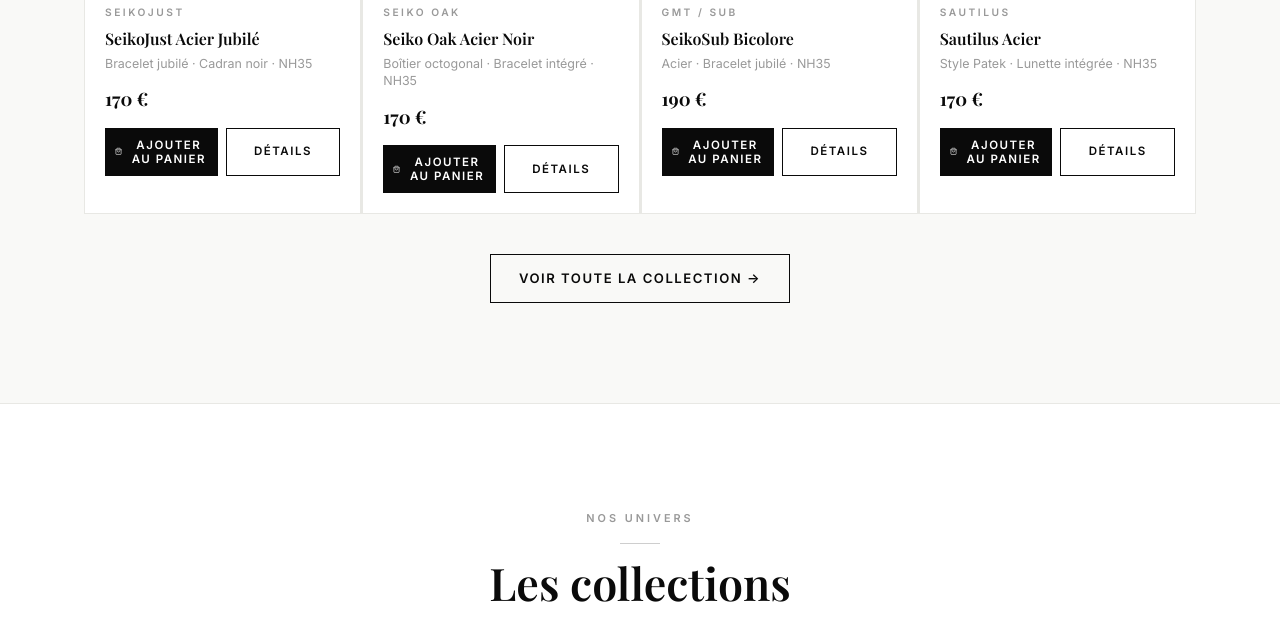
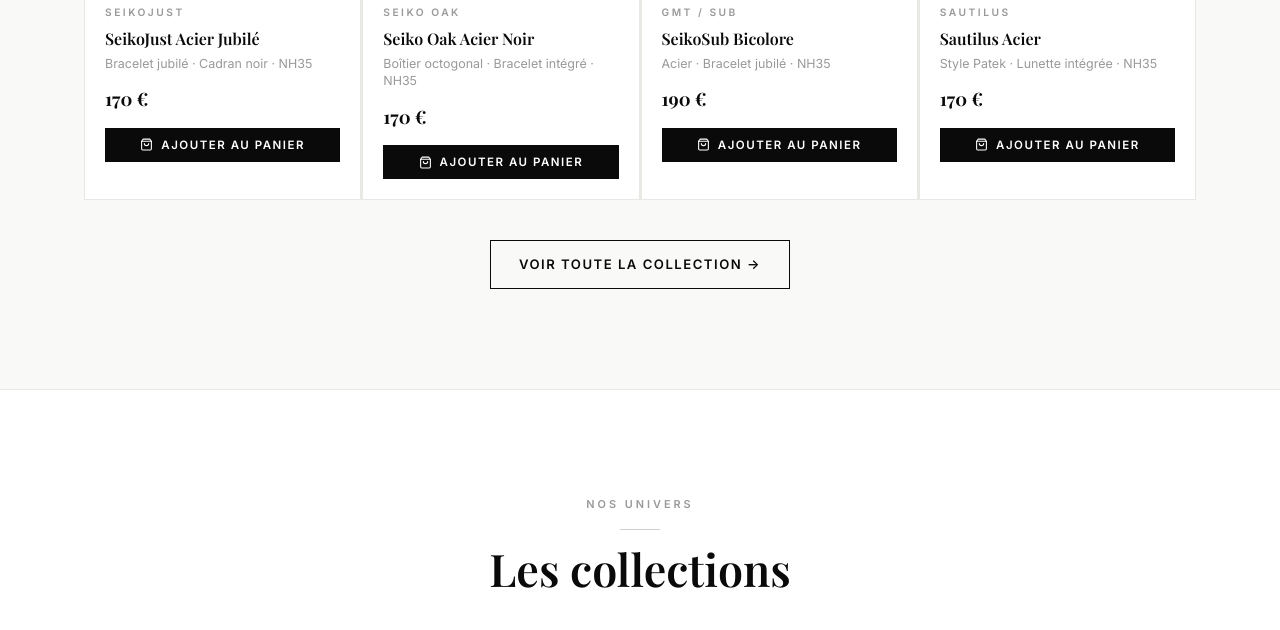
Before and after one commit to seikomodslouis/seikomods-site, a plain HTML site: page index.html in a window 1280 px wide. Shown: the part 1400-2030 px from the top of the page. Drawn offline with nearby package versions, Linux system fonts and the light colour scheme; a web font is replaced by a local one.

Commit message:
Update index.html

```diff
--- a/index.html
+++ b/index.html
@@ -100,7 +100,6 @@
           </div>
           <div class="product-card-actions">
             <button class="btn btn-gold add-to-cart-collection" data-name="SeikoJust Acier Jubilé" data-price="170" data-img="images/seikojust-noir-jubilee.png"><svg width="13" height="13" viewBox="0 0 24 24" fill="none" stroke="currentColor" stroke-width="2" stroke-linecap="round" stroke-linejoin="round"><path d="M6 2L3 6v14a2 2 0 002 2h14a2 2 0 002-2V6l-3-4z"/><line x1="3" y1="6" x2="21" y2="6"/><path d="M16 10a4 4 0 01-8 0"/></svg>Ajouter au panier</button>
-            <a href="collection.html" class="btn btn-outline">Détails</a>
           </div>
         </div>
       </article>
@@ -118,7 +117,6 @@
           </div>
           <div class="product-card-actions">
             <button class="btn btn-gold add-to-cart-collection" data-name="Seiko Oak Acier Noir" data-price="170" data-img="images/seikooak-steel-black.jpg"><svg width="13" height="13" viewBox="0 0 24 24" fill="none" stroke="currentColor" stroke-width="2" stroke-linecap="round" stroke-linejoin="round"><path d="M6 2L3 6v14a2 2 0 002 2h14a2 2 0 002-2V6l-3-4z"/><line x1="3" y1="6" x2="21" y2="6"/><path d="M16 10a4 4 0 01-8 0"/></svg>Ajouter au panier</button>
-            <a href="collection.html" class="btn btn-outline">Détails</a>
           </div>
         </div>
       </article>
@@ -136,7 +134,6 @@
           </div>
           <div class="product-card-actions">
             <button class="btn btn-gold add-to-cart-collection" data-name="SeikoSub Bicolore" data-price="190" data-img="images/seikosub-bicolore-jubilee.png"><svg width="13" height="13" viewBox="0 0 24 24" fill="none" stroke="currentColor" stroke-width="2" stroke-linecap="round" stroke-linejoin="round"><path d="M6 2L3 6v14a2 2 0 002 2h14a2 2 0 002-2V6l-3-4z"/><line x1="3" y1="6" x2="21" y2="6"/><path d="M16 10a4 4 0 01-8 0"/></svg>Ajouter au panier</button>
-            <a href="collection.html" class="btn btn-outline">Détails</a>
           </div>
         </div>
       </article>
@@ -154,7 +151,6 @@
           </div>
           <div class="product-card-actions">
             <button class="btn btn-gold add-to-cart-collection" data-name="Sautilus Acier" data-price="170" data-img="images/sautilus-steel.png"><svg width="13" height="13" viewBox="0 0 24 24" fill="none" stroke="currentColor" stroke-width="2" stroke-linecap="round" stroke-linejoin="round"><path d="M6 2L3 6v14a2 2 0 002 2h14a2 2 0 002-2V6l-3-4z"/><line x1="3" y1="6" x2="21" y2="6"/><path d="M16 10a4 4 0 01-8 0"/></svg>Ajouter au panier</button>
-            <a href="collection.html" class="btn btn-outline">Détails</a>
           </div>
         </div>
       </article>
```
